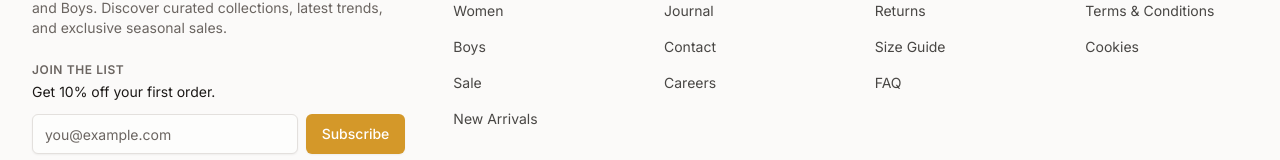
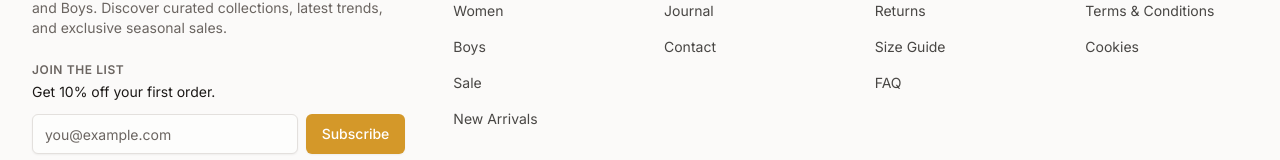
Before and after one commit to AliHaiderr609/valmora-store, a Next.js app: page / in a window 1280 px wide. Shown: the part 2586-2746 px from the top of the page. Built offline with nearby package versions, Linux system fonts and the light colour scheme; no server answers; the database is empty; a web font is replaced by a local one.

Commit message:
Remove careers from footer

```diff
--- a/src/components/layout/footer.tsx
+++ b/src/components/layout/footer.tsx
@@ -21,7 +21,6 @@ const SECTIONS: { title: string; links: { href: string; label: string }[] }[] =
       { href: "/about", label: "About Vailmora" },
       { href: "/blog", label: "Journal" },
       { href: "/contact", label: "Contact" },
-      { href: "/careers", label: "Careers" },
     ],
   },
   {
```
